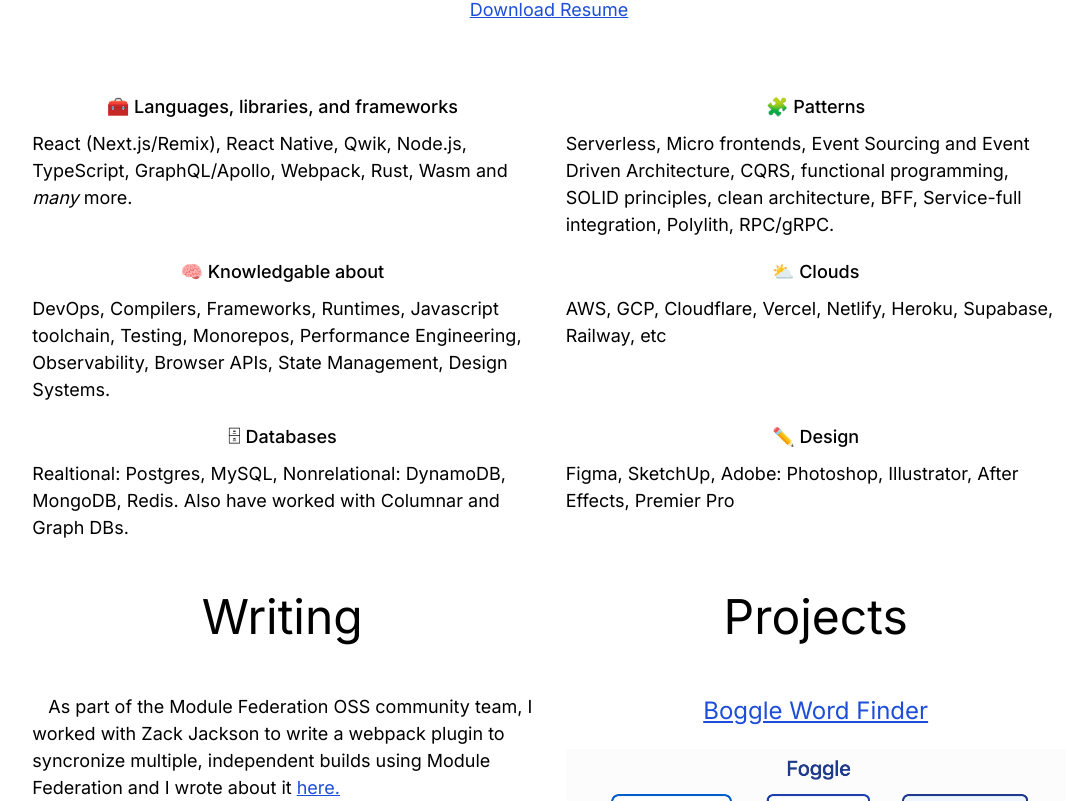
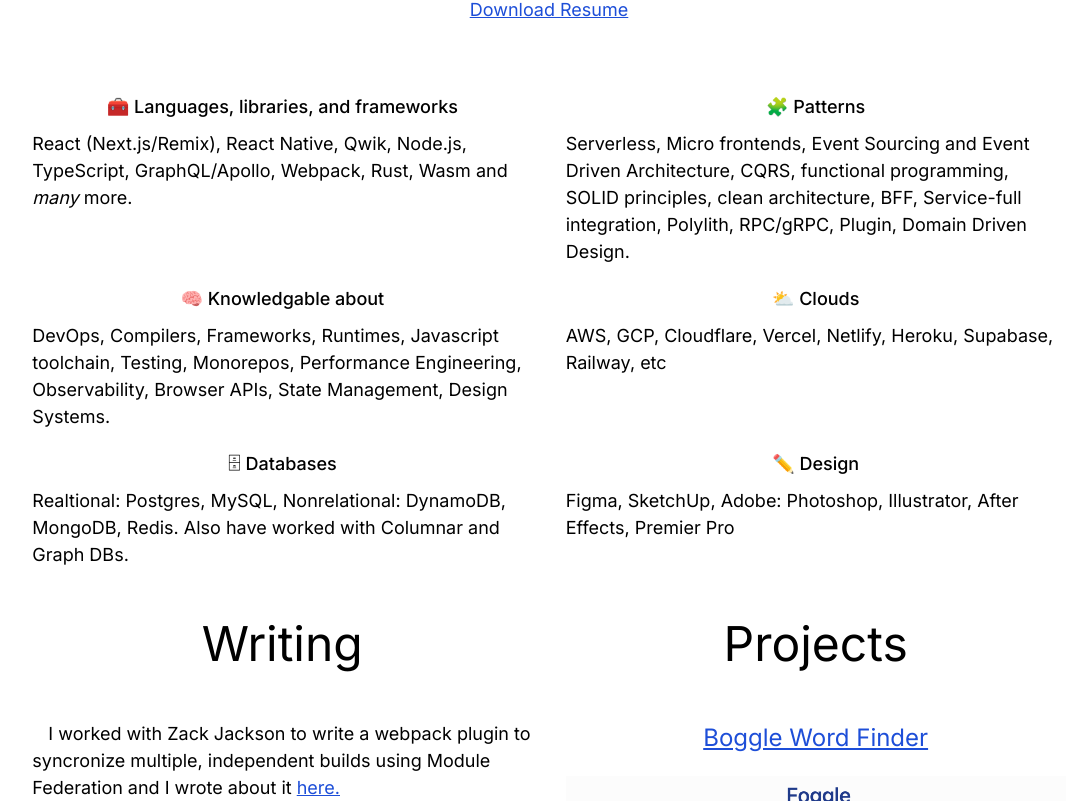
Before and after one commit to alexUXUI/ab-site, a Next.js app: page / in a window 1280 px wide. Shown: the part 299-1100 px from the top of the page, without its empty margins (91-1174 px from the left). Built offline with nearby package versions, Linux system fonts and the light colour scheme.

Commit message:
updates links and text

```diff
--- a/app/page.tsx
+++ b/app/page.tsx
@@ -45,7 +45,7 @@
               Serverless, Micro frontends, Event Sourcing and Event Driven
               Architecture, CQRS, functional programming, SOLID principles,
               clean architecture, BFF, Service-full integration, Polylith,
-              RPC/gRPC.
+              RPC/gRPC, Plugin, Domain Driven Design.
             </p>
           </div>
           <div className="w-[500px] text-left pt-[20px]">
@@ -92,9 +92,9 @@
           <section className="flex flex-col justify-center margin-auto w-[500px]">
             <h2 className="text-[48px] py-[40px] text-center">Writing</h2>
             <p className="indent-4  text-left">
-              As part of the Module Federation OSS community team, I worked with
-              Zack Jackson to write a webpack plugin to syncronize multiple,
-              independent builds using Module Federation and I wrote about it{" "}
+              I worked with Zack Jackson to write a webpack plugin to syncronize
+              multiple, independent builds using Module Federation and I wrote
+              about it{" "}
               <a
                 className="text-blue-700 underline"
                 href="https://medium.com/@A__G__B/introducing-fmr-federated-module-reloading-820ec56256db"
@@ -306,56 +306,13 @@
               <br />
             </p>
           </section>
-          {/* <section className="flex flex-col justify-center margin-auto w-[500px]">
-            <h2 className="text-[48px] mt-[20px] text-center">
-              Around the Web
-            </h2>
-            <div className="mt-[20px] text-left">
-              <h3 className="text-[24px] text-center">
-                <a
-                  href="https://medium.com/@A__G__B"
-                  className="text-blue-700 underline"
-                >
-                  Medium
-                </a>
-              </h3>
-            </div>
-            <div className="mt-[20px] text-left">
-              <h3 className="text-[24px] text-center">
-                <a
-                  href="https://www.linkedin.com/in/absolute-alex/"
-                  className="text-blue-700 underline"
-                >
-                  LinkedIn
-                </a>
-              </h3>
-            </div>
-            <div className="mt-[20px] text-left">
-              <h3 className="text-[24px] text-center">
-                <a
-                  href="https://twitter.com/alexUX_UI"
-                  className="text-blue-700 underline"
-                >
-                  Twitter
-                </a>
-              </h3>
-            </div>
-            <div className="mt-[20px] text-left">
-              <a
-                href="https://github.com/alexUXUI"
-                className="text-blue-700 underline"
-              >
-                <h3 className="text-[24px] text-center">Github</h3>
-              </a>
-            </div>
-          </section> */}
         </div>
       </main>
       <footer className="mt-[40px] py-[40px] w-full flex flex-col">
         <div className="flex m-auto pb-[20px]">
           <h3 className="text-[16px] px-2">
             <a
-              href="https://medium.com/@A__G__B"
+              href="https://medium.com/@alexuxui"
               className="text-blue-700 underline"
             >
               Medium
@@ -363,7 +320,7 @@
           </h3>
           <h3 className="text-[16px] px-2">
             <a
-              href="https://www.linkedin.com/in/absolute-alex/"
+              href="https://www.linkedin.com/in/alexuxui/"
               className="text-blue-700 underline"
             >
               LinkedIn
```
